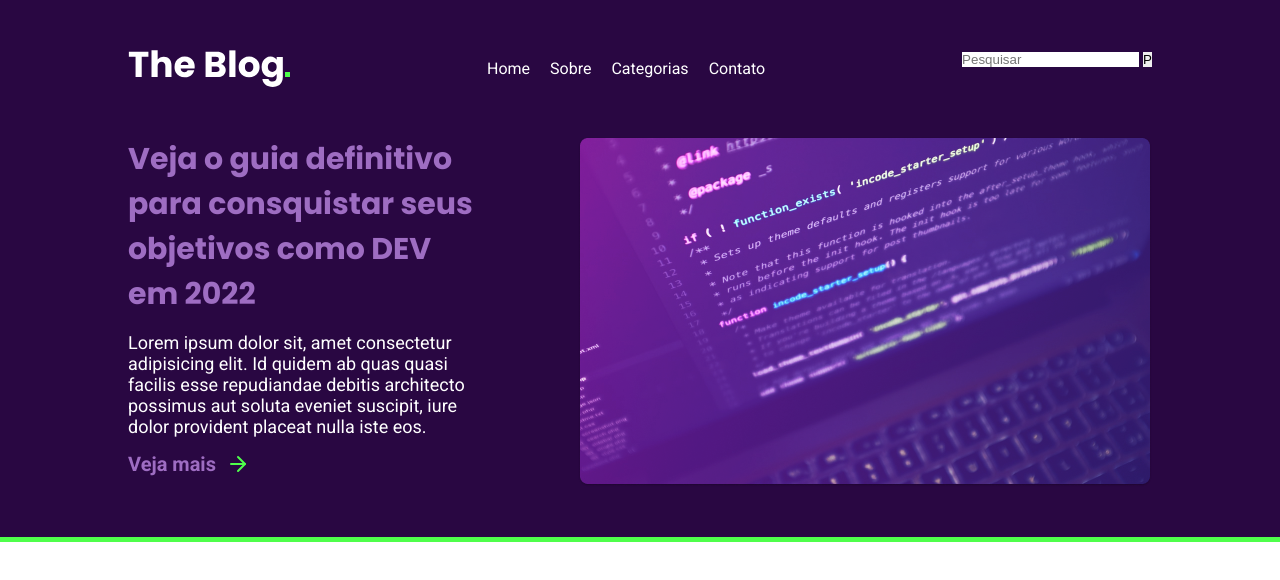
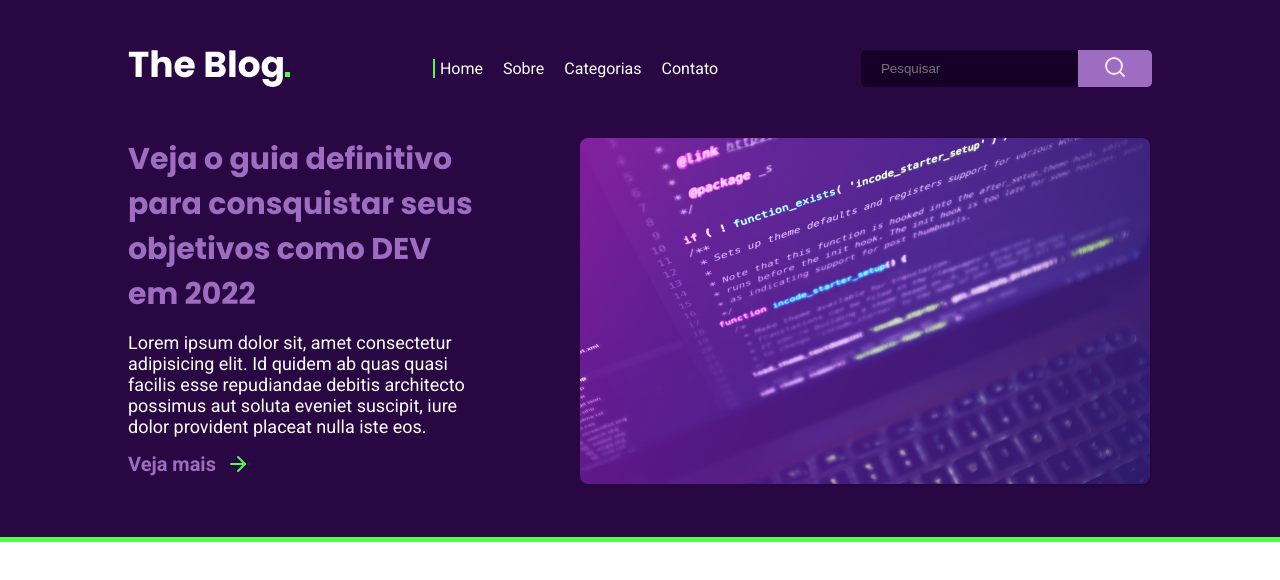
Before and after one commit to carlosolliveira/RocketBlog, a plain HTML site: page index.html in a window 1280 px wide. Drawn offline with Linux system fonts and the light colour scheme.

Commit message:
header ok after do home

```diff
--- a/css/style.css
+++ b/css/style.css
@@ -43,6 +43,39 @@ header > section.menu-bar {
     gap: 20px;
     font-family: var(--font-text);
 }
+
+header > section.menu-bar > article:nth-child(1):before{
+    content: "";
+    margin-right: 5px;
+    padding: 0 1px;
+    height: 10px;
+    background-color: var(--green);
+}
+
+header > section.search{
+    display: flex;
+    align-items: center;
+    /* background-color: red; */
+}
+
+header > section.search > input{
+    outline: none;
+    padding: 0px 20px;
+    border-radius: 5px 0 0 5px;
+    height: 37px;
+    background-color: var(--dark-bg);
+}
+section.search > input:focus{
+    color: var(--white);
+}
+
+header > section.search > button{
+    height: 37px;
+    padding: 0 25px;
+    border-radius: 0 5px 5px 0px;
+    background-color: var(--button-bg);
+}
+
 .destaque {
     height: 350px;
     display: flex;
--- a/index.html
+++ b/index.html
@@ -19,9 +19,11 @@
                         <article>Categorias</article>
                         <article>Contato</article>
                     </section>
-                    <section class="serch">
+                    <section class="search">
                         <input type="text" placeholder="Pesquisar">
-                        <button>P</button>
+                        <button>
+                            <img src="images/search.svg" alt="">
+                        </button>
                     </section>
                 </header>
                 <section class="destaque">
```
